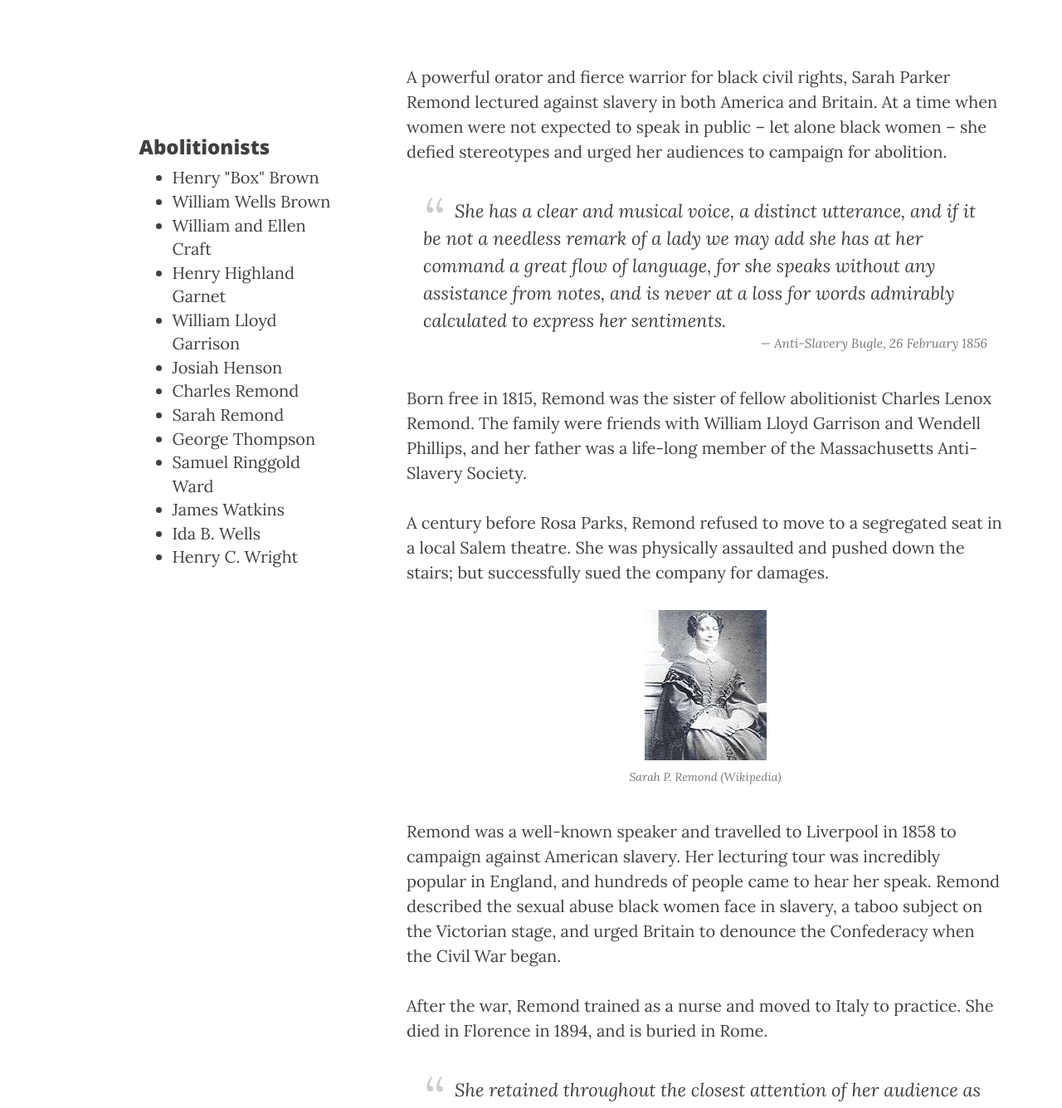
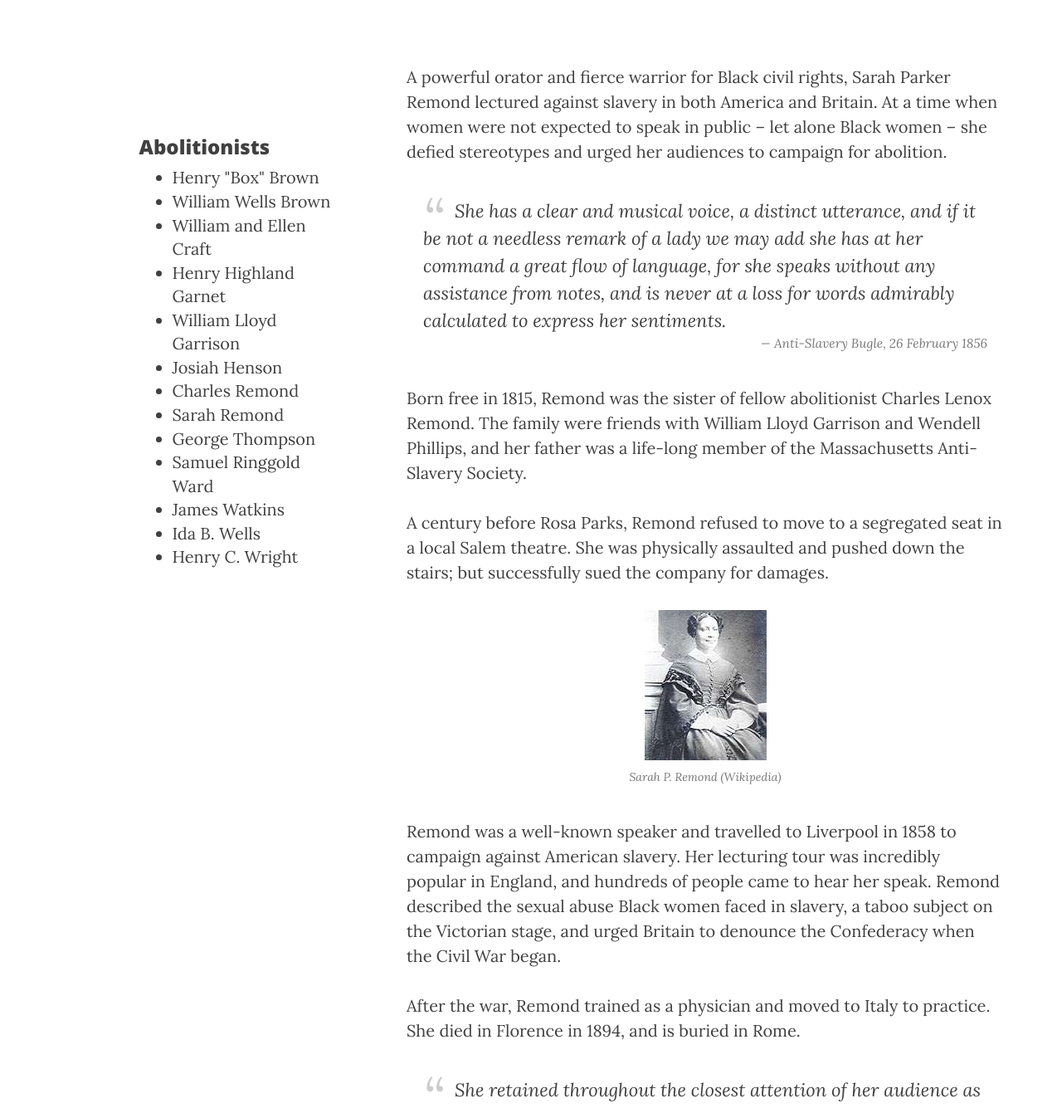
Before and after one commit to FDUK/fduk.github.io, a Jekyll site: the page built from abolitionists/SarahRemond.md, in a window 1280 px wide. Shown: the part 269-1604 px from the top of the page at 83% size. Built offline with Jekyll 4.4.1, drawn with Linux system fonts in a browser that asks for light colours; nearby versions of some CDN libraries.

Commit message:
Update SarahRemond.md

```diff
--- a/abolitionists/SarahRemond.md
+++ b/abolitionists/SarahRemond.md
@@ -4,7 +4,7 @@ title: "Sarah Remond"
 sortTitle: "Remond Sarah"
 ---
 
-A powerful orator and fierce warrior for black civil rights, Sarah Parker Remond lectured against slavery in both America and Britain. At a time when women were not expected to speak in public – let alone black women – she defied stereotypes and urged her audiences to campaign for abolition.
+A powerful orator and fierce warrior for Black civil rights, Sarah Parker Remond lectured against slavery in both America and Britain. At a time when women were not expected to speak in public – let alone Black women – she defied stereotypes and urged her audiences to campaign for abolition.
 
 >She has a clear and musical voice, a distinct utterance, and if it be not a needless remark of a lady we may add she has at her command a great flow of language, for she speaks without any assistance from notes, and is never at a loss for words admirably calculated to express her sentiments.
 > <footer><cite>Anti-Slavery Bugle, 26 February 1856</cite></footer>
@@ -16,9 +16,9 @@ A century before Rosa Parks, Remond refused to move to a segregated seat in a lo
 ![Picture of Sarah Remond](/img/Sarah_Parker_Remond.jpg)
 <span class="caption text-muted">Sarah P. Remond (Wikipedia)</span>
 
-Remond was a well-known speaker and travelled to Liverpool in 1858 to campaign against American slavery. Her lecturing tour was incredibly popular in England, and hundreds of people came to hear her speak. Remond described the sexual abuse black women face in slavery, a taboo subject on the Victorian stage, and urged Britain to denounce the Confederacy when the Civil War began.
+Remond was a well-known speaker and travelled to Liverpool in 1858 to campaign against American slavery. Her lecturing tour was incredibly popular in England, and hundreds of people came to hear her speak. Remond described the sexual abuse Black women faced in slavery, a taboo subject on the Victorian stage, and urged Britain to denounce the Confederacy when the Civil War began.
 
-After the war, Remond trained as a nurse and moved to Italy to practice. She died in Florence in 1894, and is buried in Rome.
+After the war, Remond trained as a physician and moved to Italy to practice. She died in Florence in 1894, and is buried in Rome.
 
 > She retained throughout the closest attention of her audience as she so eloquently depicted the wrongs of the slave, dwelt in the most touching manner upon the social degradation of her sisters in slavery, expressed her unbounded indignation at the apathy which the professing Christians throughout the whole of the US as a body manifested on the subject and concluded with an earnest appeal for the moral and religious sympathy and influence of free England in the abolition movement.
 > <footer><cite>Anti-Slavery Bugle, 26 February 1856</cite></footer>
```
